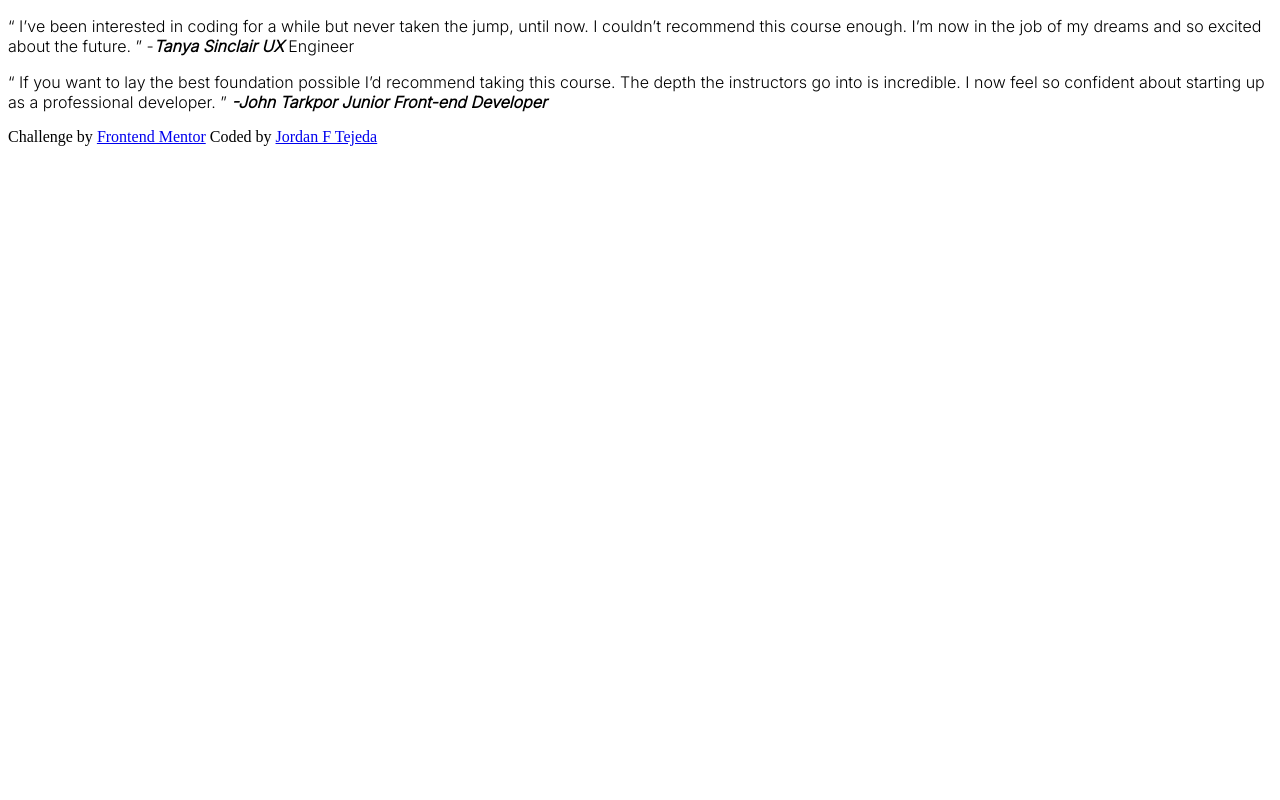
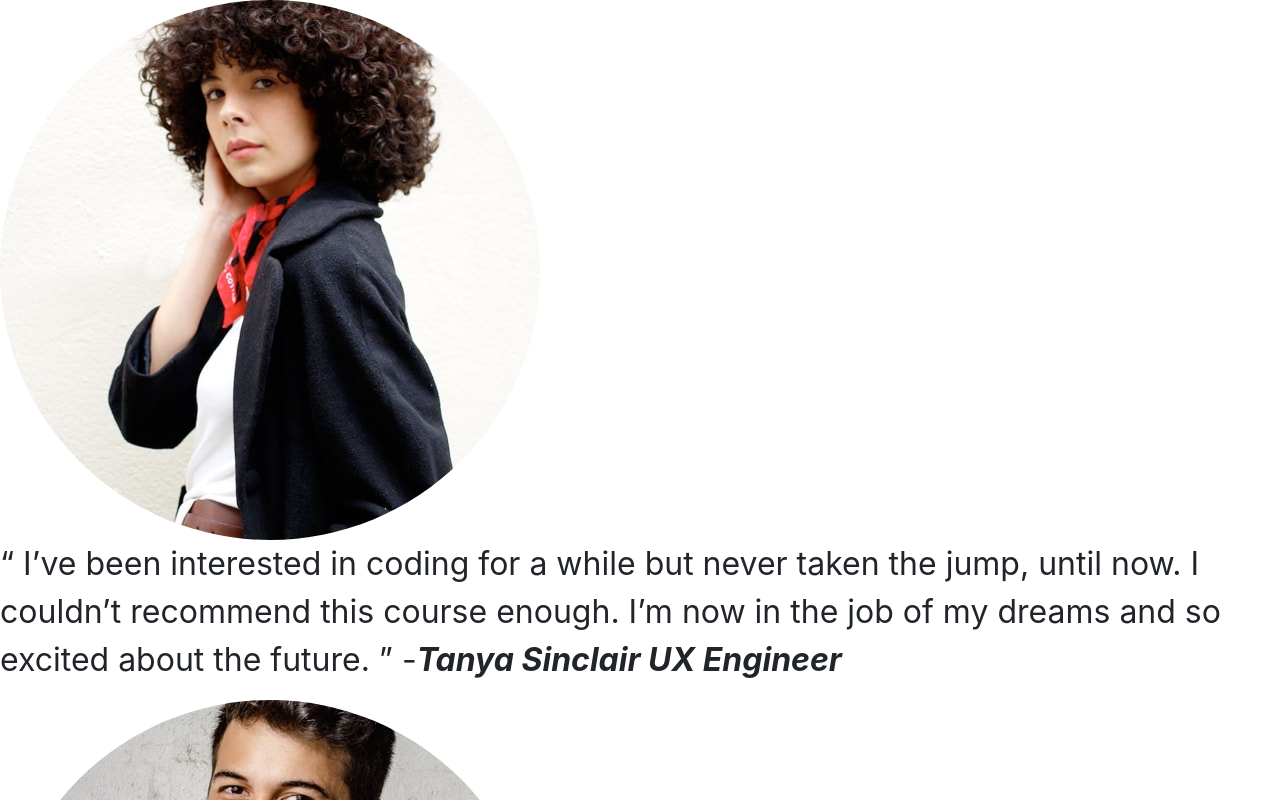
Before and after one commit to tejedajordan/Coding-Bootcamp-Testimonial-card, a plain HTML site: page index.html in a window 1280 px wide. Shown: the top 800 px of the page. Drawn offline with nearby package versions, Linux system fonts and the light colour scheme.

Commit message:
added both images and text with succesful font size difference for larger viewports.

```diff
--- a/index.html
+++ b/index.html
@@ -11,6 +11,8 @@
 	<link href="https://fonts.googleapis.com/css2?family=Inter:wght@300&display=swap" rel="stylesheet">
 	<!-- CSS styles for bootcamp project -->
 	<link rel="stylesheet" type="text/css" href="/styles.css"/>
+	<link rel="stylesheet" href="https://stackpath.bootstrapcdn.com/bootstrap/4.4.1/css/bootstrap.min.css" integrity="sha384-Vkoo8x4CGsO3+Hhxv8T/Q5PaXtkKtu6ug5TOeNV6gBiFeWPGFN9MuhOf23Q9Ifjh" crossorigin="anonymous">
+	<script src="https://stackpath.bootstrapcdn.com/bootstrap/4.4.1/js/bootstrap.min.js" integrity="sha384-wfSDF2E50Y2D1uUdj0O3uMBJnjuUD4Ih7YwaYd1iqfktj0Uod8GCExl3Og8ifwB6" crossorigin="anonymous"></script>
 
   <title>Testimonials Slider</title>
 
@@ -21,18 +23,64 @@
   </style>
 </head>
 <body>
+	<!--<div id="carouselExampleIndicators" class="carousel slide" data-ride="carousel">
+  <ol class="carousel-indicators">
+    <li data-target="#carouselExampleIndicators" data-slide-to="0" class="active"></li>
+    <li data-target="#carouselExampleIndicators" data-slide-to="1"></li>
+    <li data-target="#carouselExampleIndicators" data-slide-to="2"></li>
+  </ol>
+  <div class="carousel-inner">
+    <div class="carousel-item active">
+      <img class="d-block w-100 rounded-circle" src="images/image-tanya.jpg" alt="Tanya">
+    </div>
+    <div class="carousel-item">
+      <img class="d-block w-100 rounded-circle" src="images/image-john.jpg" alt="John">
+    </div>
+    <div class="carousel-item">
+      <img class="d-block w-100 rounded-circle" src="design/desktop-design-slide-1.jpg" alt="Third slide">
+    </div>
+  </div>
+  <a class="carousel-control-prev" href="#carouselExampleIndicators" role="button" data-slide="prev">
+    <span class="carousel-control-prev-icon" aria-hidden="true"></span>
+    <span class="sr-only">Previous</span>
+  </a>
+  <a class="carousel-control-next" href="#carouselExampleIndicators" role="button" data-slide="next">
+    <span class="carousel-control-next-icon" aria-hidden="true"></span>
+    <span class="sr-only">Next</span>
+  </a>
+</div>-->
 
-  <p>“ I’ve been interested in coding for a while but never taken the jump, until now.
+	<!--Carousel for pictures of tanya and John with quotes-->
+
+  <!--<div id="carouselExampleIndicators" class="carousel slide" data-ride="carousel">
+	  <ol class="carousel-indicators">
+	    <li data-target="#carouselExampleIndicators" data-slide-to="0" class="active"></li>
+	    <li data-target="#carouselExampleIndicators" data-slide-to="1"></li>
+    </ol>
+	  <div class="carousel-inner">
+	    <div class="carousel-item active"> <img class="d-block w-100 rounded-circle" src="/images/image-tanya.jpg" alt="Tanya"> </div>
+	    <div class="carousel-item rounded-circle"> <img class="d-block w-100" src="/images/image-john.jpg" alt="John"> </div>
+    </div>
+	  <a class="carousel-control-prev" href="#carouselExampleIndicators" role="button" data-slide="prev"> <span class="carousel-control-prev-icon" aria-hidden="true"></span> <span class="sr-only">Previous</span> </a> <a class="carousel-control-next" href="#carouselExampleIndicators" role="button" data-slide="next"> <span class="carousel-control-next-icon" aria-hidden="true"></span> <span class="sr-only">Next</span> </a>
+	</div>-->
+
+
+
+	<img src="images/image-tanya.jpg" alt"Tanya" class="rounded-circle">
+
+<p>“ I’ve been interested in coding for a while but never taken the jump, until now.
   I couldn’t recommend this course enough. I’m now in the job of my dreams and so
   excited about the future. ” -<strong><em>Tanya Sinclair
-  UX </em></strong>Engineer</p>
+  UX Engineer</em></strong></p>
+
+	<img src="images/image-john.jpg" alt="John" class="rounded-circle">
 
  <p> “ If you want to lay the best foundation possible I’d recommend taking this course.
   The depth the instructors go into is incredible. I now feel so confident about
   starting up as a professional developer. ”<em><strong> -John Tarkpor
   Junior Front-end Developer</strong></em></p>
   	<footer>
-  		<div class="attribution">
+  		<div class="attribution" align="center">
     		Challenge by <a href="https://www.frontendmentor.io?ref=challenge" target="_blank">Frontend Mentor</a>
     		Coded by <a href="https://www.ptcwebdev.com/jtejeda/portfolio-jft/" target="_blank">Jordan F Tejeda</a>
   		</div>
--- a/styles.css
+++ b/styles.css
@@ -1,19 +1,6 @@
 @charset "UTF-8";
 /* CSS styles for bootcamp project */
 
-@media (max-width: 375px){
-
-	.attribution { font-size: 11px; text-align: center;}
-
-    .attribution a { color: hsl(228, 45%, 44%);}
-
-	p {font-family: 'Inter', sans-serif;}
-
+@media (min-width: 451px) and (max-width: 1440px){
+	p {font-size: 32px;}
 }
-
-@media screen and (max-width: 1440px){
-
-	p {font-family: 'Inter', sans-serif;}
-
-
-}
```
